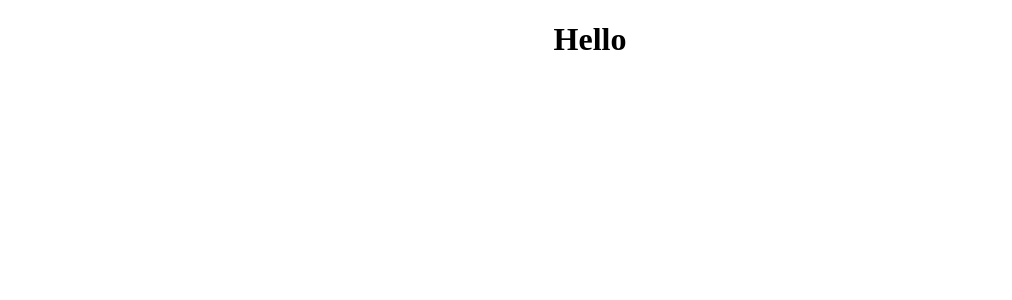
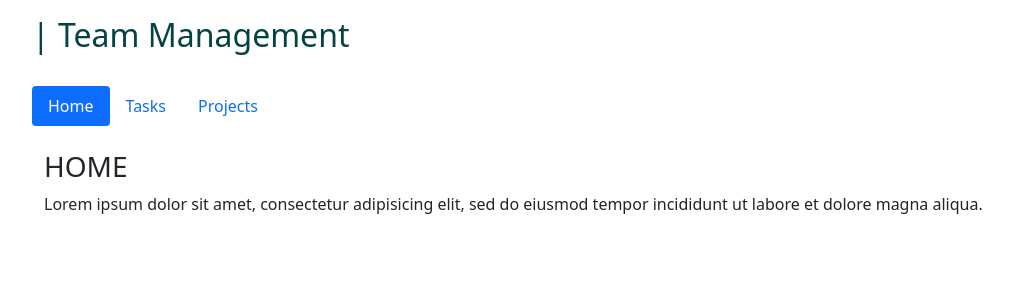
Before and after one commit to DohaAteah/Team_Management_Root, a Django app: page / in a window 1280 px wide. Before the commit the part shown is almost empty. Shown: the top 300 px of the page, without its empty margins (50-1062 px from the left). Run offline with Django 3.2, Linux system fonts and the light colour scheme.

Commit message:
Update_003

```diff
--- a/Team_Management/templates/Home/Tasks_List.html
+++ b/Team_Management/templates/Home/Tasks_List.html
@@ -5,10 +5,41 @@
     <meta http-equiv="X-UA-Compatible" content="IE=edge">
     <meta name="viewport" content="width=device-width, initial-scale=1.0">
     <title>Document</title>
+    <link href="https://cdn.jsdelivr.net/npm/bootstrap@5.1.3/dist/css/bootstrap.min.css" rel="stylesheet">
+    <script src="https://cdn.jsdelivr.net/npm/bootstrap@5.1.3/dist/js/bootstrap.bundle.min.js"></script>
 </head>
 <body>
-    <div class="container">
-        <Center><H1>Hello</H1></Center>
-    </div>
+    <div class="container mt-3">
+        <h2 style="color: rgb(3, 67, 67);">| Team Management</h2>
+        <br>
+        <!-- Nav pills -->
+        <ul class="nav nav-pills" role="tablist">
+          <li class="nav-item">
+            <a class="nav-link active" data-bs-toggle="pill" href="#home">Home</a>
+          </li>
+          <li class="nav-item">
+            <a class="nav-link" data-bs-toggle="pill" href="#tasks">Tasks</a>
+          </li>
+          <li class="nav-item">
+            <a class="nav-link" data-bs-toggle="pill" href="#projects">Projects</a>
+          </li>
+        </ul>
+
+        <!-- Tab panes -->
+        <div class="tab-content">
+          <div id="home" class="container tab-pane active"><br>
+            <h3>HOME</h3>
+            <p>Lorem ipsum dolor sit amet, consectetur adipisicing elit, sed do eiusmod tempor incididunt ut labore et dolore magna aliqua.</p>
+          </div>
+          <div id="tasks" class="container tab-pane fade"><br>
+            <h3>Tasks</h3>
+            <p>Ut enim ad minim veniam, quis nostrud exercitation ullamco laboris nisi ut aliquip ex ea commodo consequat.</p>
+          </div>
+          <div id="projects" class="container tab-pane fade"><br>
+            <h3>Projects</h3>
+            <p>Sed ut perspiciatis unde omnis iste natus error sit voluptatem accusantium doloremque laudantium, totam rem aperiam.</p>
+          </div>
+        </div>
+      </div>
 </body>
 </html>
```
